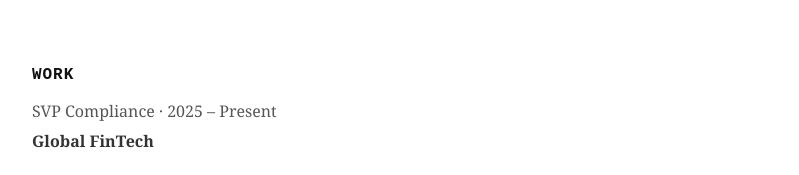
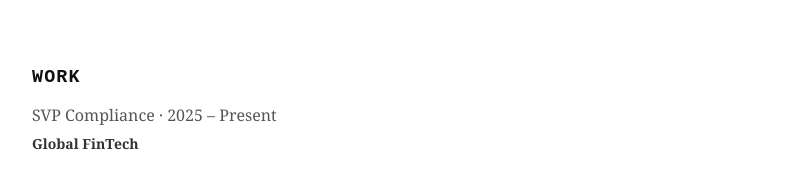
Before and after one commit to understandmykiwi/my-portfolio, a SvelteKit app: page / in a window 1280 px wide. Shown: the part 625-800 px from the top of the page, without its empty margins (240-1039 px from the left). Built offline with nearby package versions, Linux system fonts and the light colour scheme.

Commit message:
fix section header and company name sizing

```diff
--- a/src/routes/+page.svelte
+++ b/src/routes/+page.svelte
@@ -60,7 +60,7 @@
 
   .section-label {
     font-family: 'Courier New', monospace;
-    font-size: 1rem;
+    font-size: 1.15rem;
     letter-spacing: 0.06em;
     text-transform: uppercase;
     font-weight: 700;
@@ -86,7 +86,7 @@
 
   .entry-company {
     font-family: Georgia, 'Times New Roman', serif;
-    font-size: 16px;
+    font-size: 14px;
     font-weight: 700;
     color: #333;
     line-height: 1.5;
```
